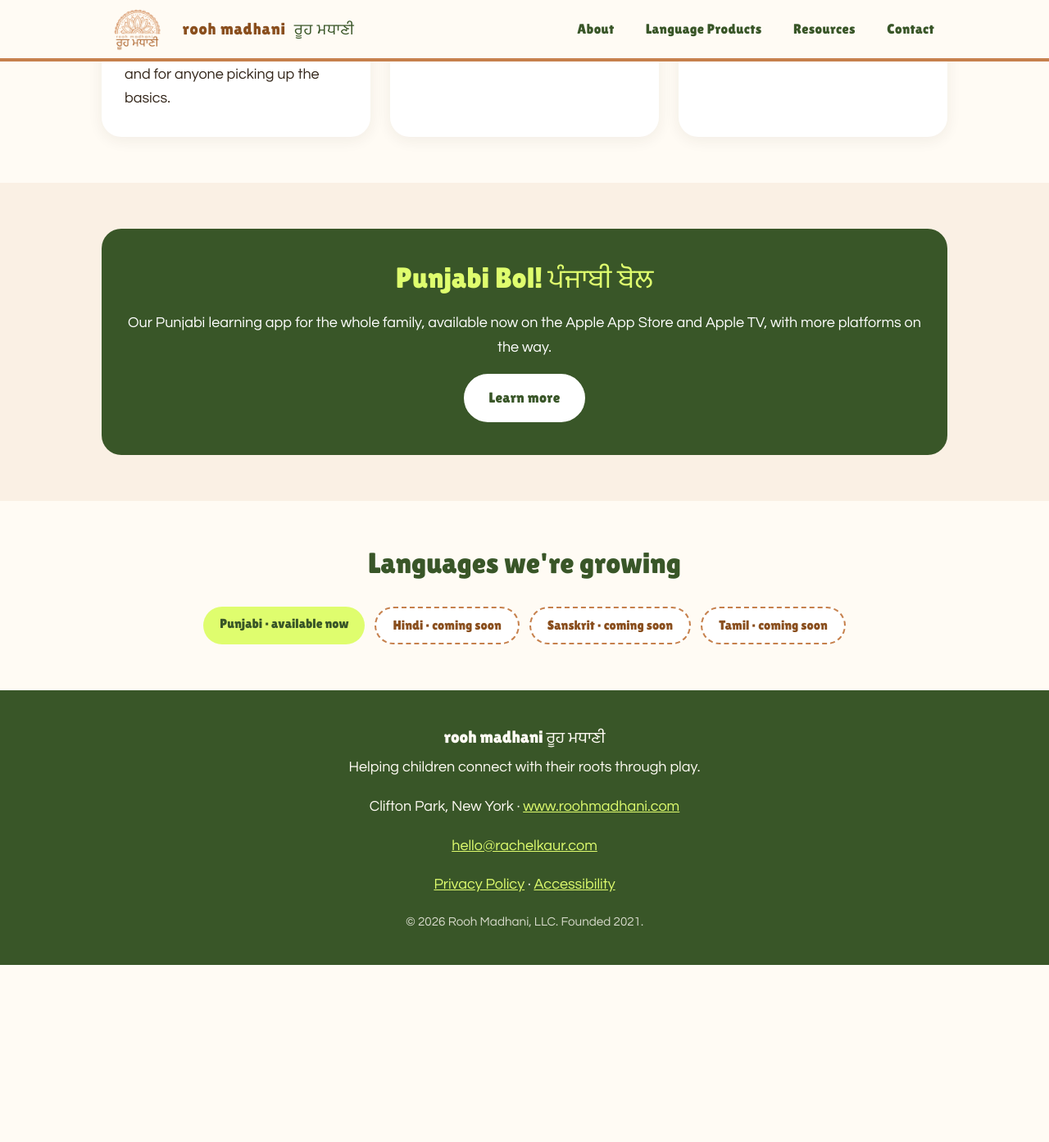
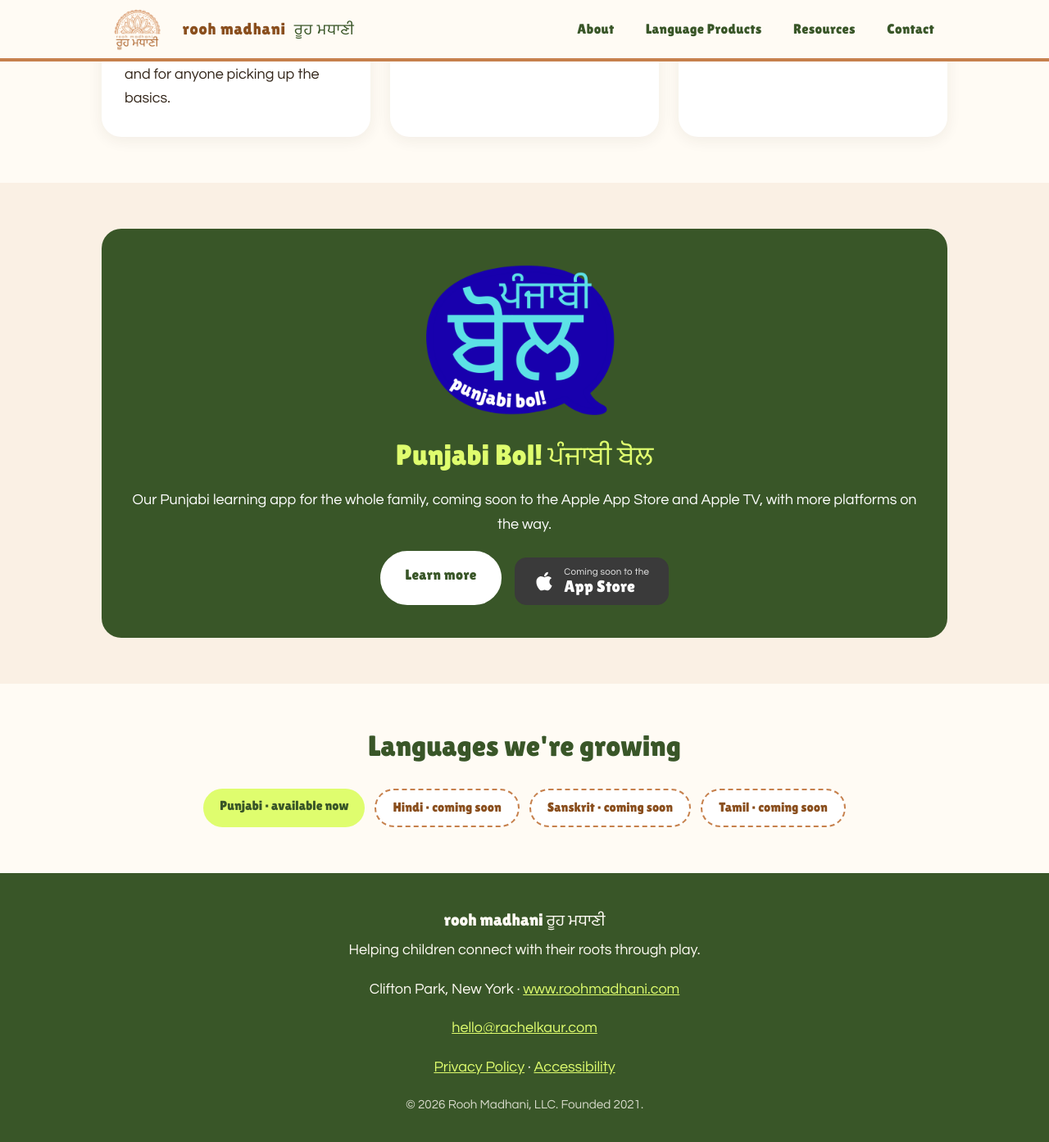
Before and after one commit to RoohMadhani/roohmadhani.github.io, a Jekyll site: the page built from index.html, in a window 1280 px wide and 1400 px high, scrolled down 1081 px. Shown: the top 1393 px of the window at 82% size. Built offline with Jekyll 4.4.1, drawn with Linux system fonts in a browser that asks for light colours; before the commit the page ends 2258 px from its top, so only the background shows below that.

Commit message:
Add Punjabi Bol logo and App Store button
Add the Punjabi Bol logo and a "Download on the App Store" badge to the
home and products pages. The app is not published yet, so the badge
renders as an inactive "Coming soon to the App Store" placeholder; set
punjabi_bol_appstore_url in _config.yml once it's live and every badge
becomes a real link automatically.

- Badge is a reusable include with an inline Apple SVG (no third-party
  requests, consistent with the self-hosted fonts).
- Updated "available now" copy to "coming soon" to match reality.

Co-Authored-By: Claude Opus 4.8 <noreply@anthropic.com>

```diff
--- a/_config.yml
+++ b/_config.yml
@@ -8,6 +8,11 @@ url: "https://roohmadhani.github.io"
 baseurl: ""
 lang: en
 
+# Punjabi Bol App Store link. Leave blank until the app is published, then
+# paste the App Store URL here — the "Download on the App Store" badge on the
+# home and products pages flips from "Coming soon" to a live link automatically.
+punjabi_bol_appstore_url: ""
+
 # Jekyll build settings
 markdown: kramdown
 exclude:
--- /dev/null
+++ b/_includes/appstore-badge.html
@@ -0,0 +1,25 @@
+{%- comment -%}
+  "Download on the App Store" badge. Renders a live link when
+  site.punjabi_bol_appstore_url is set, otherwise a "Coming soon" placeholder
+  with the same footprint. The Apple mark is inline SVG so the page makes no
+  third-party requests.
+{%- endcomment -%}
+{%- assign appstore_url = site.punjabi_bol_appstore_url -%}
+{%- capture badge_svg -%}<svg viewBox="0 0 384 512" xmlns="http://www.w3.org/2000/svg" aria-hidden="true" focusable="false"><path d="M318.7 268.7c-.2-36.7 16.4-64.4 50-84.8-18.8-26.9-47.2-41.7-84.7-44.6-35.5-2.8-74.3 20.7-88.5 20.7-15 0-49.4-19.7-76.4-19.7C63.3 141.2 4 184.8 4 273.5q0 39.3 14.4 81.2c12.8 36.7 59 126.7 107.2 125.2 25.2-.6 43-17.9 75.8-17.9 31.8 0 48.3 17.9 76.4 17.9 48.6-.7 90.4-82.5 102.6-119.3-65.2-30.7-61.7-90-61.7-91.9zm-56.6-164.2c27.3-32.4 24.8-61.9 24-72.5-24.1 1.4-52 16.4-67.9 34.9-17.5 19.8-27.8 44.3-25.6 71.9 26.1 2 49.9-11.4 69.5-34.3z"/></svg>{%- endcapture -%}
+{%- if appstore_url and appstore_url != "" -%}
+<a class="appstore-badge" href="{{ appstore_url }}">
+  {{ badge_svg }}
+  <span class="badge-text">
+    <span class="badge-lead">Download on the</span>
+    <span class="badge-name">App Store</span>
+  </span>
+</a>
+{%- else -%}
+<span class="appstore-badge is-soon" role="img" aria-label="Coming soon to the App Store">
+  {{ badge_svg }}
+  <span class="badge-text">
+    <span class="badge-lead">Coming soon to the</span>
+    <span class="badge-name">App Store</span>
+  </span>
+</span>
+{%- endif -%}
--- a/assets/css/style.css
+++ b/assets/css/style.css
@@ -252,6 +252,52 @@ img { max-width: 100%; height: auto; }
 .btn-secondary { background: var(--terracotta-ink); color: #fff; }
 .btn-light { background: #fff; color: var(--green-deep); border: 2px solid var(--green-deep); }
 
+/* App Store badge (self-hosted Apple mark, no third-party requests) */
+.appstore-badge {
+  display: inline-flex;
+  align-items: center;
+  gap: 0.7rem;
+  background: #000;
+  color: #fff;
+  text-decoration: none;
+  padding: 0.65rem 1.4rem;
+  border-radius: 14px;
+  border: 1px solid #000;
+  line-height: 1.1;
+  transition: transform 0.15s ease, box-shadow 0.15s ease;
+}
+.appstore-badge:hover {
+  transform: translateY(-2px);
+  box-shadow: 0 6px 16px rgba(51, 38, 26, 0.22);
+}
+.appstore-badge svg { width: 26px; height: 26px; flex: none; fill: #fff; }
+.appstore-badge .badge-text { display: flex; flex-direction: column; text-align: left; }
+.appstore-badge .badge-lead { font-size: 0.72rem; letter-spacing: 0.02em; opacity: 0.9; }
+.appstore-badge .badge-name {
+  font-family: var(--font-display);
+  font-size: 1.25rem;
+  letter-spacing: 0.01em;
+}
+
+/* Not-yet-published state: same footprint, clearly inactive */
+.appstore-badge.is-soon {
+  background: #3a3a3a;
+  border-color: #3a3a3a;
+  cursor: default;
+}
+.appstore-badge.is-soon:hover { transform: none; box-shadow: none; }
+
+/* Product logo (e.g. Punjabi Bol) */
+.product-logo {
+  display: block;
+  width: 320px;
+  max-width: 70%;
+  height: auto;
+  margin: 0 0 1.5rem;
+}
+.spotlight .product-logo { margin: 0 auto 1.5rem; }
+.spotlight .appstore-badge { margin-top: 0.5rem; }
+
 /* Sections */
 .section { padding: 3.5rem 0; }
 .section-alt { background: var(--cream-warm); }
--- a/index.html
+++ b/index.html
@@ -42,9 +42,13 @@ description: "Rooh Madhani makes child-friendly, accessible language apps, toys,
   <div class="wrap">
     <div class="spotlight">
       <div>
+        <img src="{{ '/assets/images/punjabi-bol-logo.png' | relative_url }}" alt="Punjabi Bol, ਪੰਜਾਬੀ ਬੋਲ" class="product-logo">
         <h2>Punjabi Bol! <span lang="pa">ਪੰਜਾਬੀ ਬੋਲ</span></h2>
-        <p>Our Punjabi learning app for the whole family, available now on the Apple App Store and Apple TV, with more platforms on the way.</p>
-        <a class="btn btn-light" href="{{ '/products/' | relative_url }}">Learn more</a>
+        <p>Our Punjabi learning app for the whole family, coming soon to the Apple App Store and Apple TV, with more platforms on the way.</p>
+        <div class="hero-actions">
+          <a class="btn btn-light" href="{{ '/products/' | relative_url }}">Learn more</a>
+          {% include appstore-badge.html %}
+        </div>
       </div>
     </div>
   </div>
```
Also changed, not shown: products.md (+5 -1 lines), assets/images/punjabi-bol-logo.png (added).
